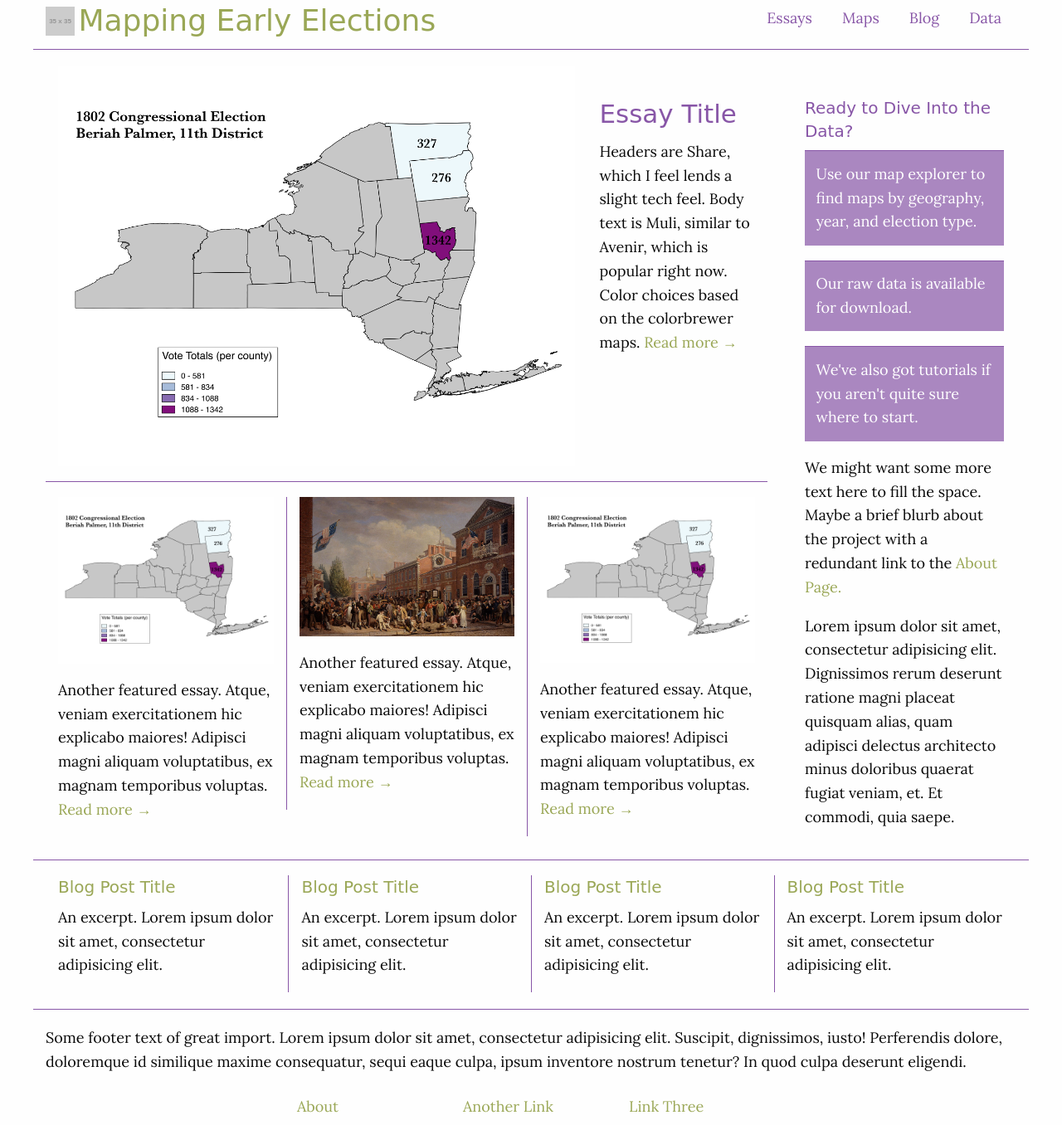
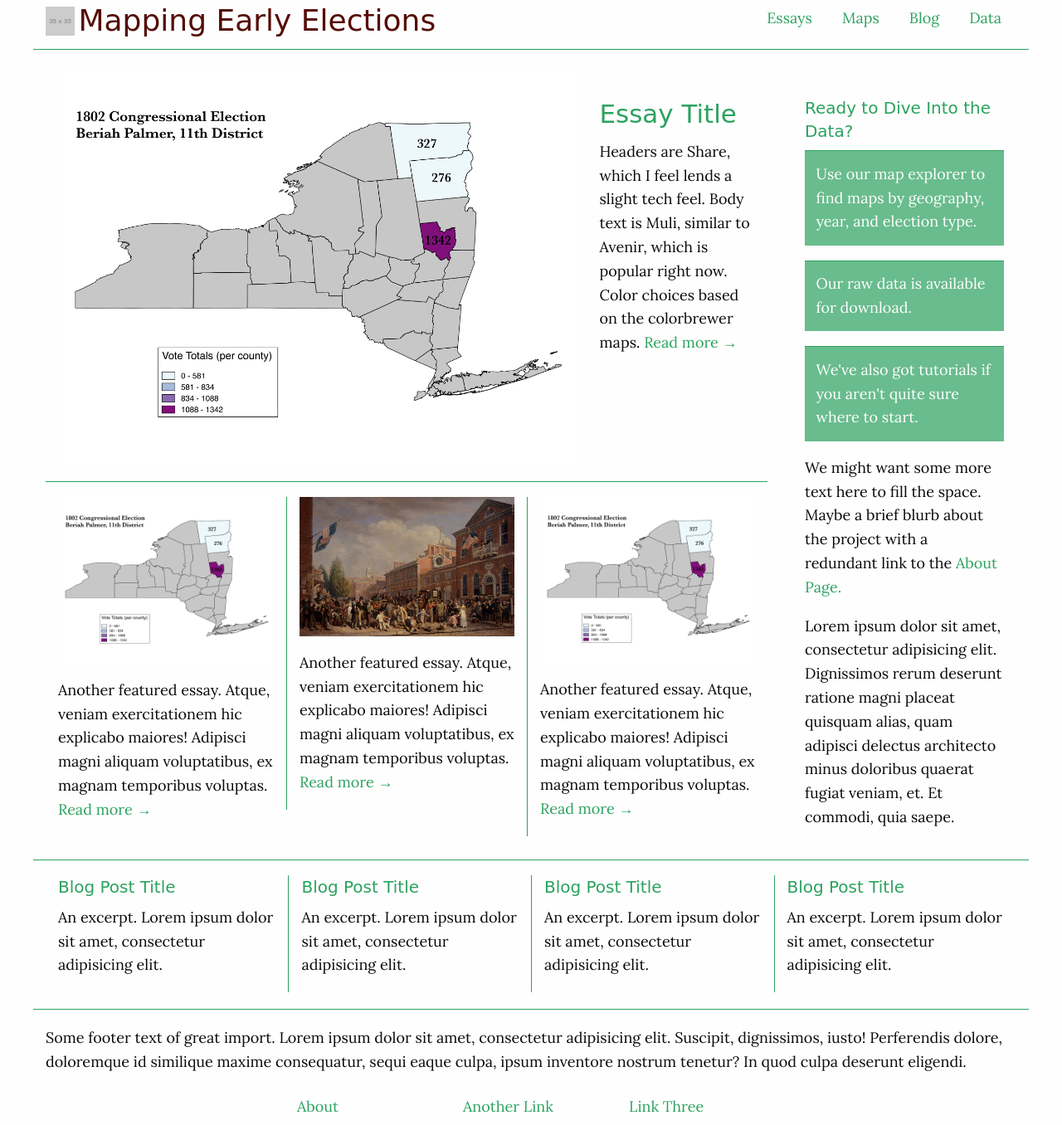
Before and after one commit to chnm/mapping-wireframes, a PHP site: page / in a window 1280 px wide. Shown: the whole page at 83% size. Run offline with PHP 8.4, Linux system fonts and the light colour scheme; grey boxes labelled with a size stand in for pictures from a placeholder-image service; some libraries are stand-ins or nearby versions; some web fonts are replaced.

Commit message:
First final proposal.

```diff
--- a/index.php
+++ b/index.php
@@ -7,7 +7,7 @@
             <img src="img/MappingExample.png" alt="" />
         </div>
         <div class="large-3 column top">
-            <h3>Essay Title</h3>
+            <h3><a href="essay.php">Essay Title</a></h3>
             <p>Headers are Share, which I feel lends a slight tech feel. Body text is Muli, similar to Avenir, which is popular right now. Color choices based on the colorbrewer maps. <a href="essay.php">Read more &rarr;</a></p>
         </div>
         </div>
--- a/scss/_settings.scss
+++ b/scss/_settings.scss
@@ -565,7 +565,12 @@ $topbar-title-spacing: 1rem;
 $topbar-input-width: 200px;
 $topbar-unstack-breakpoint: medium;
 
+// Brown & Green
+$h1-color: rgb(85,12,6);
+$secondary-header-color: rgb(44,162,95);
+$tertiary: #fee8c8;
 
-$h1-color: rgb(154,167,86);
-$secondary-header-color: rgb(136,86,167);
-$tertiary: #fee8c8;
+
+// $h1-color: rgb(154,167,86);
+// $secondary-header-color: rgb(136,86,167);
+// $tertiary: #fee8c8;
--- a/scss/app.scss
+++ b/scss/app.scss
@@ -83,11 +83,15 @@ h1 {font-size:2rem}
 
 .logo {float:left; margin:0;padding-top:.45rem;padding-right:.25rem}
 
-h1 a, a {color:$h1-color};
+h1 a {color:$h1-color};
+
+h1 a:hover {color:darken($h1-color,10%)}
 
 .button.success {background-color:$secondary-header-color}
 
-a:hover {color:darken($h1-color, 10%)}
+a {color:$secondary-header-color}
+
+a:hover {color:darken($secondary-header-color, 10%)}
 
 a.graf-link {color:#fff}
 
```
Also changed, not shown: css/app.css.
